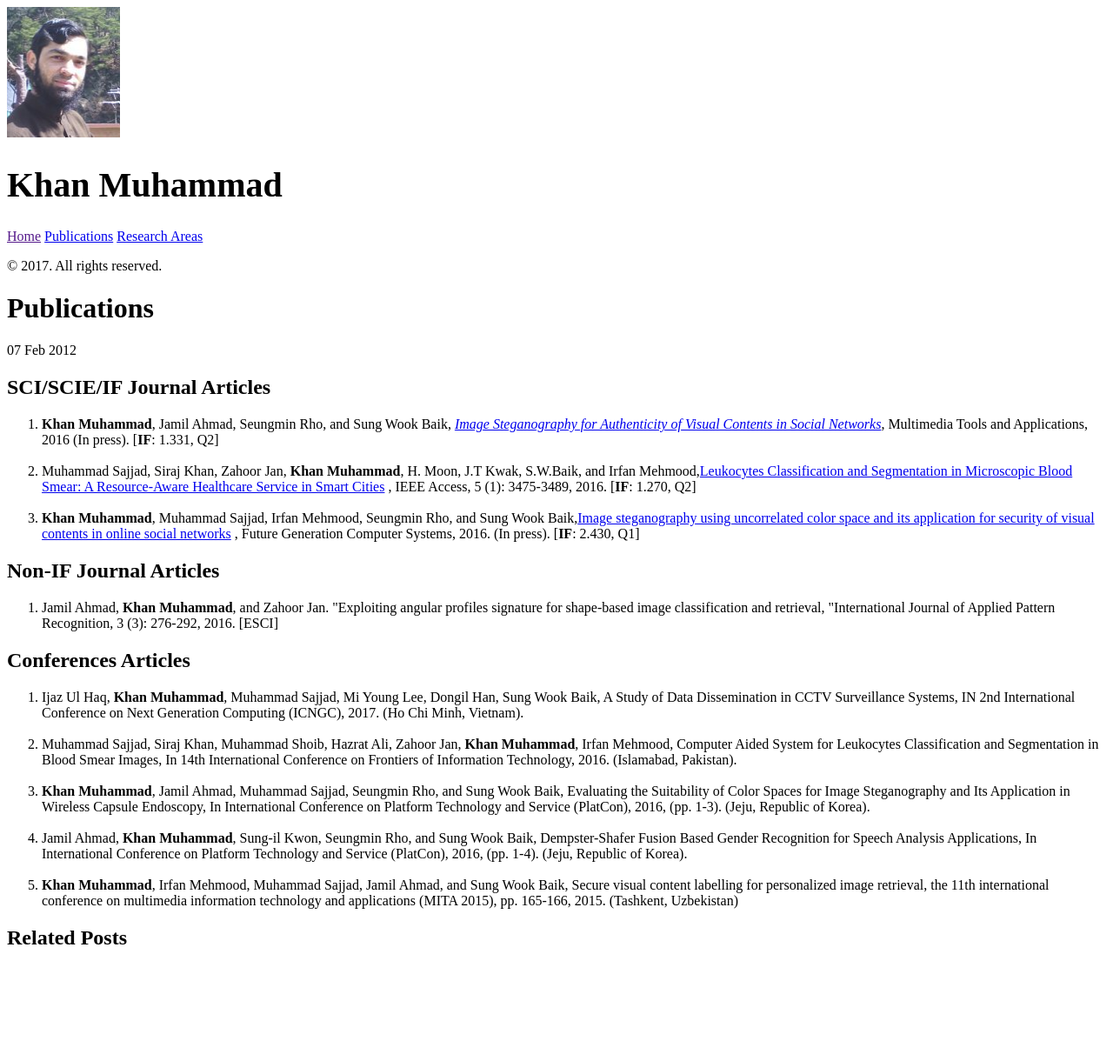
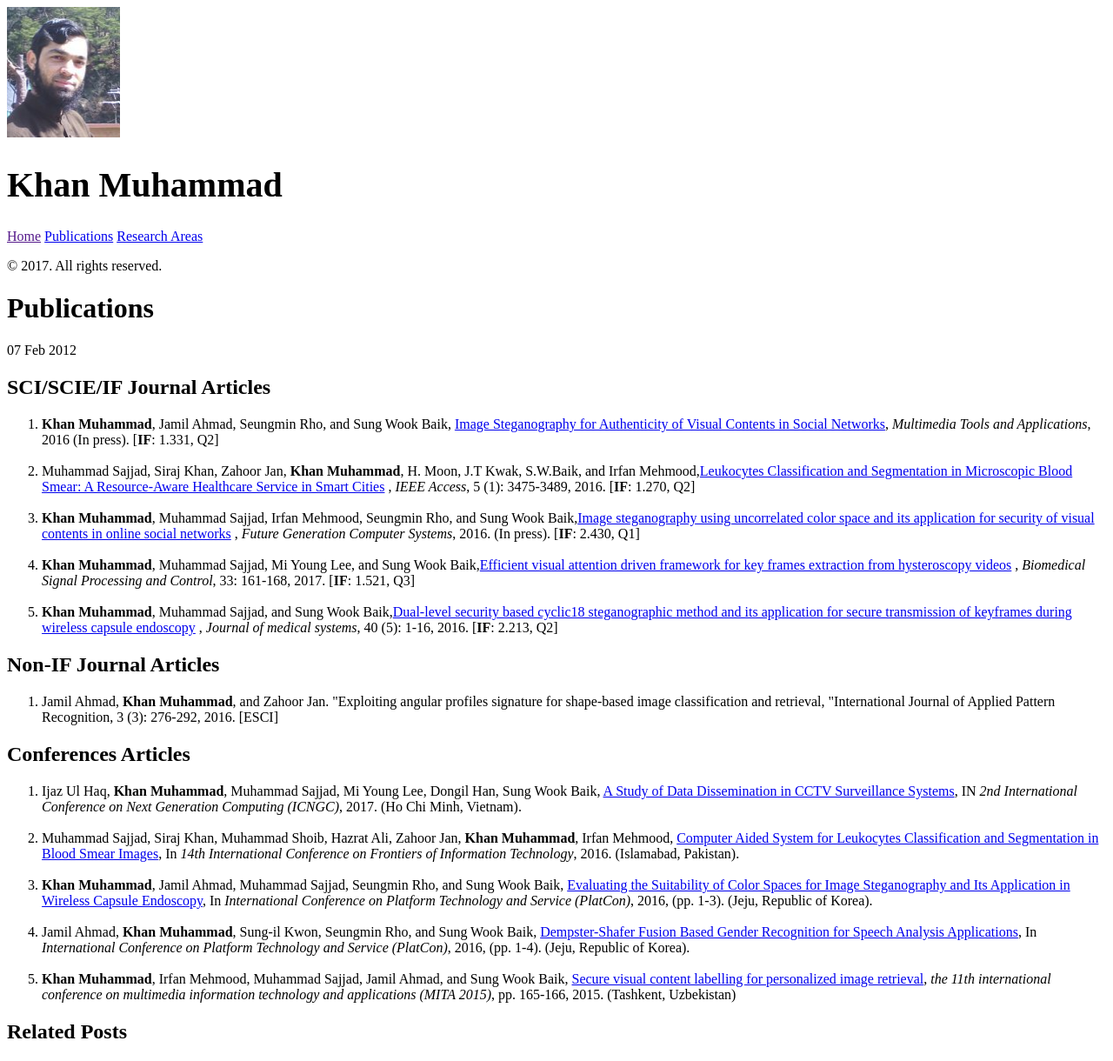
Before and after one commit to khan-muhammad/khan-muhammad.github.io, a Jekyll site: the page built from _posts/2012-02-07-pub1.md, in a window 1280 px wide. Shown: the whole page at 87% size. Built offline with Jekyll 4.4.1, drawn with Linux system fonts in a browser that asks for light colours; Markdown is read by kramdown in place of the engine named in the settings; before the commit the page ends 1112 px from its top, so only the background shows below that.

Commit message:
Journal and conferences changed.

```diff
--- a/_posts/2012-02-07-pub1.md
+++ b/_posts/2012-02-07-pub1.md
@@ -8,22 +8,37 @@ title: Publications
 
 <ol>
   <li>
-<strong>Khan Muhammad</strong>, Jamil Ahmad, Seungmin Rho, and Sung Wook Baik, <a href="https://link.springer.com/article/10.1007/s11042-017-4420-8" target="_blank"><i>Image Steganography for Authenticity of Visual Contents in Social Networks</i></a>, Multimedia Tools and Applications, 2016 (In press). [<strong>IF</strong>: 1.331, Q2]
+<strong>Khan Muhammad</strong>, Jamil Ahmad, Seungmin Rho, and Sung Wook Baik, <a href="https://link.springer.com/article/10.1007/s11042-017-4420-8" target="_blank">Image Steganography for Authenticity of Visual Contents in Social Networks</a>, <i>Multimedia Tools and Applications</i>, 2016 (In press). [<strong>IF</strong>: 1.331, Q2]
   </li>
 
 <br>
 
   <li>
-Muhammad Sajjad, Siraj Khan, Zahoor Jan, <b>Khan Muhammad</b>, H. Moon, J.T Kwak, S.W.Baik, and Irfan Mehmood,<a href="http://ieeexplore.ieee.org/document/7782368/" target="_blank">Leukocytes Classification and Segmentation in Microscopic Blood Smear: A Resource-Aware Healthcare Service in Smart Cities</a> , IEEE Access, 5 (1): 3475-3489, 2016. [<b>IF</b>: 1.270, Q2]
+Muhammad Sajjad, Siraj Khan, Zahoor Jan, <b>Khan Muhammad</b>, H. Moon, J.T Kwak, S.W.Baik, and Irfan Mehmood,<a href="http://ieeexplore.ieee.org/document/7782368/" target="_blank">Leukocytes Classification and Segmentation in Microscopic Blood Smear: A Resource-Aware Healthcare Service in Smart Cities</a> , <i>IEEE Access</i>, 5 (1): 3475-3489, 2016. [<b>IF</b>: 1.270, Q2]
   </li>
 
 <br>
 
   <li>
-<b>Khan Muhammad</b>, Muhammad Sajjad, Irfan Mehmood, Seungmin Rho, and Sung Wook Baik,<a href="http://www.sciencedirect.com/science/article/pii/S0167739X16306768" target="_blank">Image steganography using uncorrelated color space and its application for security of visual contents in online social networks</a> , Future Generation Computer Systems, 2016. (In press). [<b>IF</b>: 2.430, Q1]
+<b>Khan Muhammad</b>, Muhammad Sajjad, Irfan Mehmood, Seungmin Rho, and Sung Wook Baik,<a href="http://www.sciencedirect.com/science/article/pii/S0167739X16306768" target="_blank">Image steganography using uncorrelated color space and its application for security of visual contents in online social networks</a> , <i>Future Generation Computer Systems</i>, 2016. (In press). [<b>IF</b>: 2.430, Q1]
   </li>
 
+<br>
+
+  <li>
+<b>Khan Muhammad</b>, Muhammad Sajjad, Mi Young Lee, and Sung Wook Baik,<a href="http://www.sciencedirect.com/science/article/pii/S1746809416301999" target="_blank">Efficient visual attention driven framework for key frames extraction from hysteroscopy videos</a> , <i>Biomedical Signal Processing and Control</i>, 33: 161-168, 2017. [<b>IF</b>: 1.521, Q3]
+  </li>
+
+<br>
+
+  <li>
+<b>Khan Muhammad</b>, Muhammad Sajjad, and Sung Wook Baik,<a href="https://link.springer.com/article/10.1007/s10916-016-0473-x" target="_blank">Dual-level security based cyclic18 steganographic method and its application for secure transmission of keyframes during wireless capsule endoscopy</a> , <i>Journal of medical systems</i>, 40 (5): 1-16, 2016. [<b>IF</b>: 2.213, Q2]
+  </li>
+
+
+
 </ol>
+
 
 
 
@@ -42,31 +57,31 @@ Muhammad Sajjad, Siraj Khan, Zahoor Jan, <b>Khan Muhammad</b>, H. Moon, J.T Kwak
 
 <ol>
 <li>
-Ijaz Ul Haq, <strong>Khan Muhammad</strong>, Muhammad Sajjad, Mi Young Lee, Dongil Han, Sung Wook Baik, A Study of Data Dissemination in CCTV Surveillance Systems, IN 2nd International Conference on Next Generation Computing (ICNGC), 2017. (Ho Chi Minh, Vietnam).
+Ijaz Ul Haq, <strong>Khan Muhammad</strong>, Muhammad Sajjad, Mi Young Lee, Dongil Han, Sung Wook Baik, <a href="https://www.researchgate.net/publication/313375873_A_Study_of_Data_Dissemination_in_CCTV_Surveillance_Systems" target="_blank">A Study of Data Dissemination in CCTV Surveillance Systems</a>, IN <i>2nd International Conference on Next Generation Computing (ICNGC)</i>, 2017. (Ho Chi Minh, Vietnam).
 </li>
 
 <br>
 
 <li>
-Muhammad Sajjad, Siraj Khan, Muhammad Shoib, Hazrat Ali, Zahoor Jan, <strong>Khan Muhammad</strong>, Irfan Mehmood, Computer Aided System for Leukocytes Classification and Segmentation in Blood Smear Images, In 14th International Conference on Frontiers of Information Technology, 2016. (Islamabad, Pakistan).
+Muhammad Sajjad, Siraj Khan, Muhammad Shoib, Hazrat Ali, Zahoor Jan, <strong>Khan Muhammad</strong>, Irfan Mehmood, <a href="http://ieeexplore.ieee.org/document/7866735/" target="_blank">Computer Aided System for Leukocytes Classification and Segmentation in Blood Smear Images</a>, In <i>14th International Conference on Frontiers of Information Technology</i>, 2016. (Islamabad, Pakistan).
 </li>
 
 <br>
 
 <li>
-<strong>Khan Muhammad</strong>, Jamil Ahmad, Muhammad Sajjad, Seungmin Rho, and Sung Wook Baik, Evaluating the Suitability of Color Spaces for Image Steganography and Its Application in Wireless Capsule Endoscopy, In International Conference on Platform Technology and Service (PlatCon), 2016, (pp. 1-3). (Jeju, Republic of Korea).
+<strong>Khan Muhammad</strong>, Jamil Ahmad, Muhammad Sajjad, Seungmin Rho, and Sung Wook Baik, <a href="http://ieeexplore.ieee.org/document/7456799/" target="_blank">Evaluating the Suitability of Color Spaces for Image Steganography and Its Application in Wireless Capsule Endoscopy</a>, In <i>International Conference on Platform Technology and Service (PlatCon)</i>, 2016, (pp. 1-3). (Jeju, Republic of Korea).
 </li>
 
 <br>
 
 <li>
-Jamil Ahmad, <strong>Khan Muhammad</strong>, Sung-il Kwon, Seungmin Rho, and Sung Wook Baik, Dempster-Shafer Fusion Based Gender Recognition for Speech Analysis Applications, In International Conference on Platform Technology and Service (PlatCon), 2016, (pp. 1-4). (Jeju, Republic of Korea).
+Jamil Ahmad, <strong>Khan Muhammad</strong>, Sung-il Kwon, Seungmin Rho, and Sung Wook Baik, <a href="http://ieeexplore.ieee.org/document/7456788/" target="_blank">Dempster-Shafer Fusion Based Gender Recognition for Speech Analysis Applications</a>, In <i>International Conference on Platform Technology and Service (PlatCon)</i>, 2016, (pp. 1-4). (Jeju, Republic of Korea).
 </li>
 
 <br>
 
 <li>
-<strong>Khan Muhammad</strong>, Irfan Mehmood, Muhammad Sajjad, Jamil Ahmad, and Sung Wook Baik, Secure visual content labelling for personalized image retrieval, the 11th international conference on multimedia information technology and applications (MITA 2015), pp. 165-166, 2015. (Tashkent, Uzbekistan)
+<strong>Khan Muhammad</strong>, Irfan Mehmood, Muhammad Sajjad, Jamil Ahmad, and Sung Wook Baik, <a href="https://www.researchgate.net/publication/280151670_Secure_Visual_Content_Labelling_for_Personalized_Image_Retrieval" target="_blank">Secure visual content labelling for personalized image retrieval</a>, <i>the 11th international conference on multimedia information technology and applications (MITA 2015)</i>, pp. 165-166, 2015. (Tashkent, Uzbekistan)
 </li>
 
 </ol>
```
